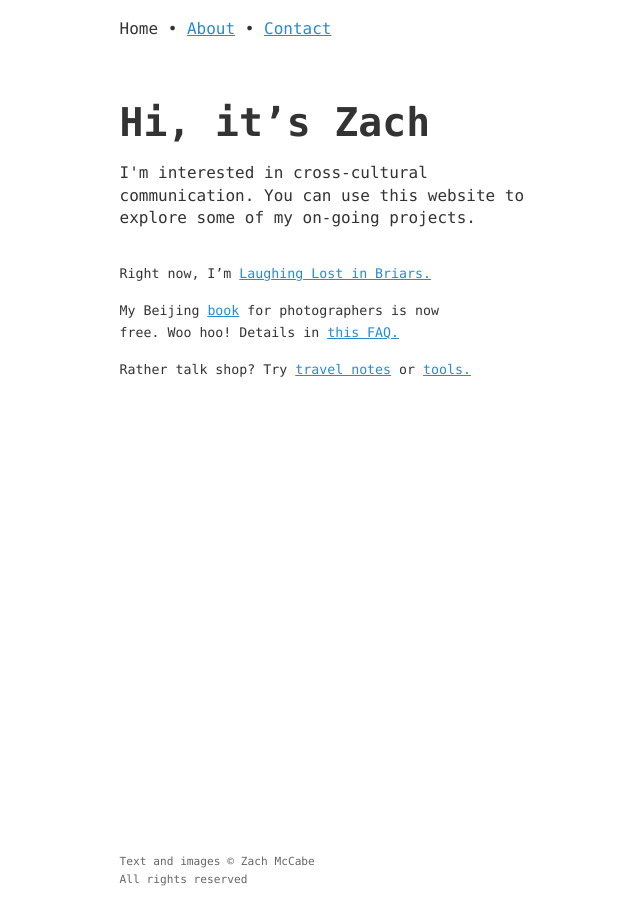
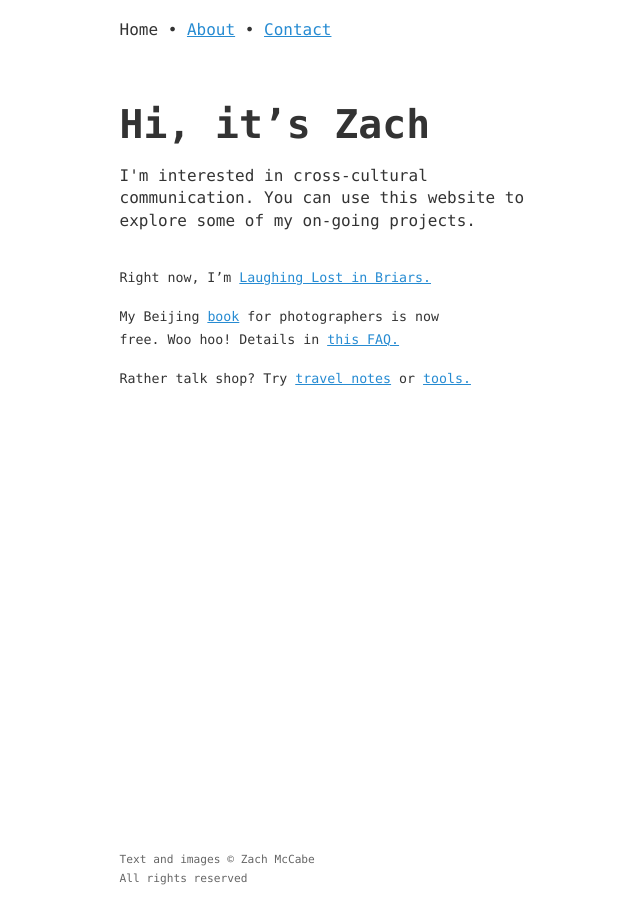
Before and after one commit to zachmccabe/zachmccabe.github.io, a Jekyll site: the page built from index.md, in a window 1280 px wide. Shown: the whole page, without its empty margins (215-855 px from the left). Built offline with Jekyll 4.4.1, drawn with Linux system fonts in a browser that asks for light colours.

Commit message:
Update kao-midnite-13.css
line-height tweak

```diff
--- a/assets/kao-midnite-13.css
+++ b/assets/kao-midnite-13.css
@@ -1,3 +1,7 @@
+/*  mostly Minor Third, via
+ *  https://type-scale.com/
+ */
+
 :root {
 font-size: 16px;
 
@@ -24,7 +28,7 @@
   background-color: #fff;
   color: #333;
   font-family: ui-monospace, Menlo, Monaco, "Cascadia Mono", "Segoe UI Mono", "Roboto Mono", "Oxygen Mono", "Ubuntu Monospace", "Source Code Pro","Fira Mono", "Droid Sans Mono", "Courier New", monospace;
-  line-height: 1.6;
+  line-height: 1.75;
   word-wrap: break-word;
   overflow-wrap: break-word;
 }
```
